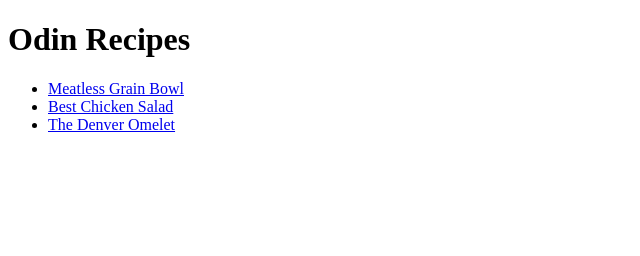
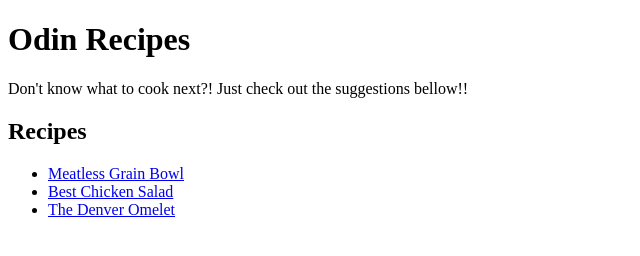
Before and after one commit to RMazoni/odin-recipes, a plain HTML site: page index.html in a window 1280 px wide. Shown: the whole page, without its empty margins (0-640 px from the left). Drawn offline with Linux system fonts and the light colour scheme.

Commit message:
Update index content page

```diff
--- a/index.html
+++ b/index.html
@@ -7,6 +7,8 @@
 </head>
 <body>
   <h1>Odin Recipes</h1>
+  <p>Don't know what to cook next?! Just check out the suggestions bellow!!</p>
+  <h2>Recipes</h2>
   <ul>
     <li><a href="recipes/meatless_grain_bowl.html">Meatless Grain Bowl</a></li>
     <li><a href="recipes/best_chicken_salad.html">Best Chicken Salad</a></li>
```
